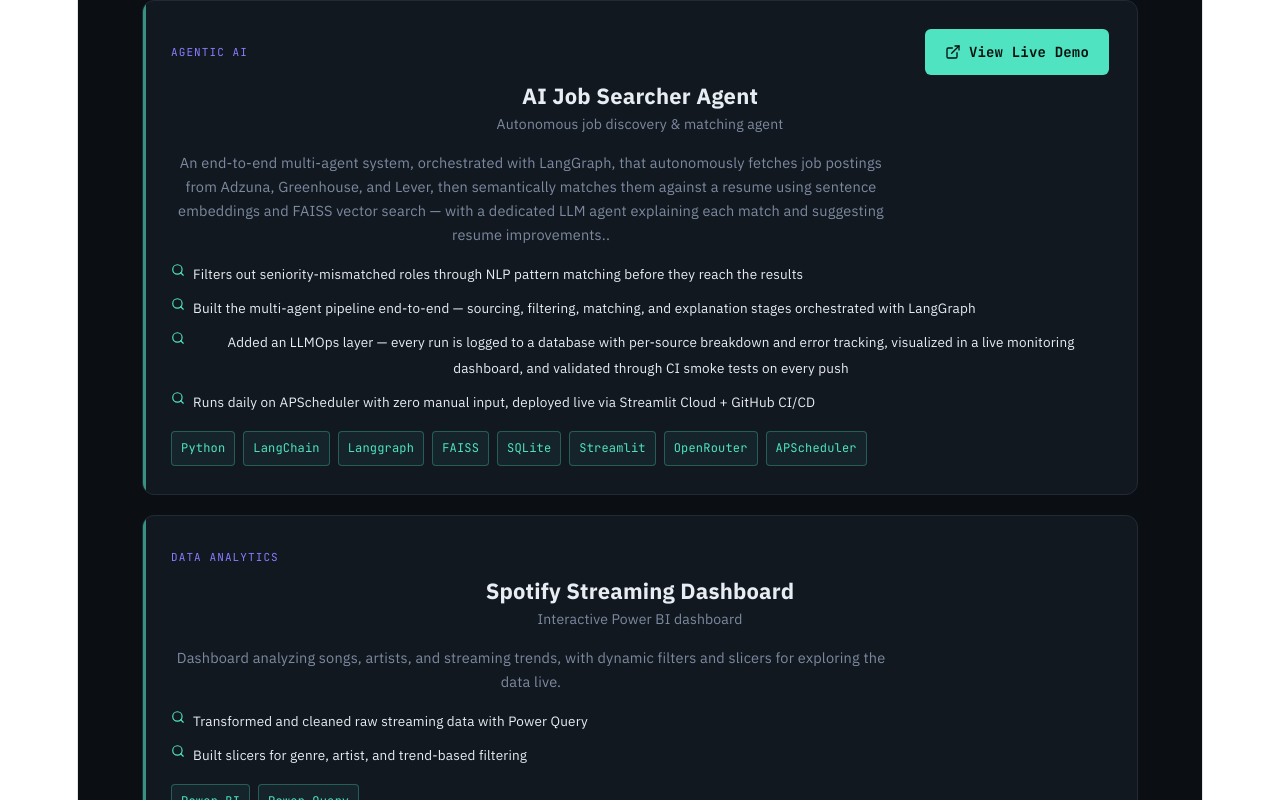
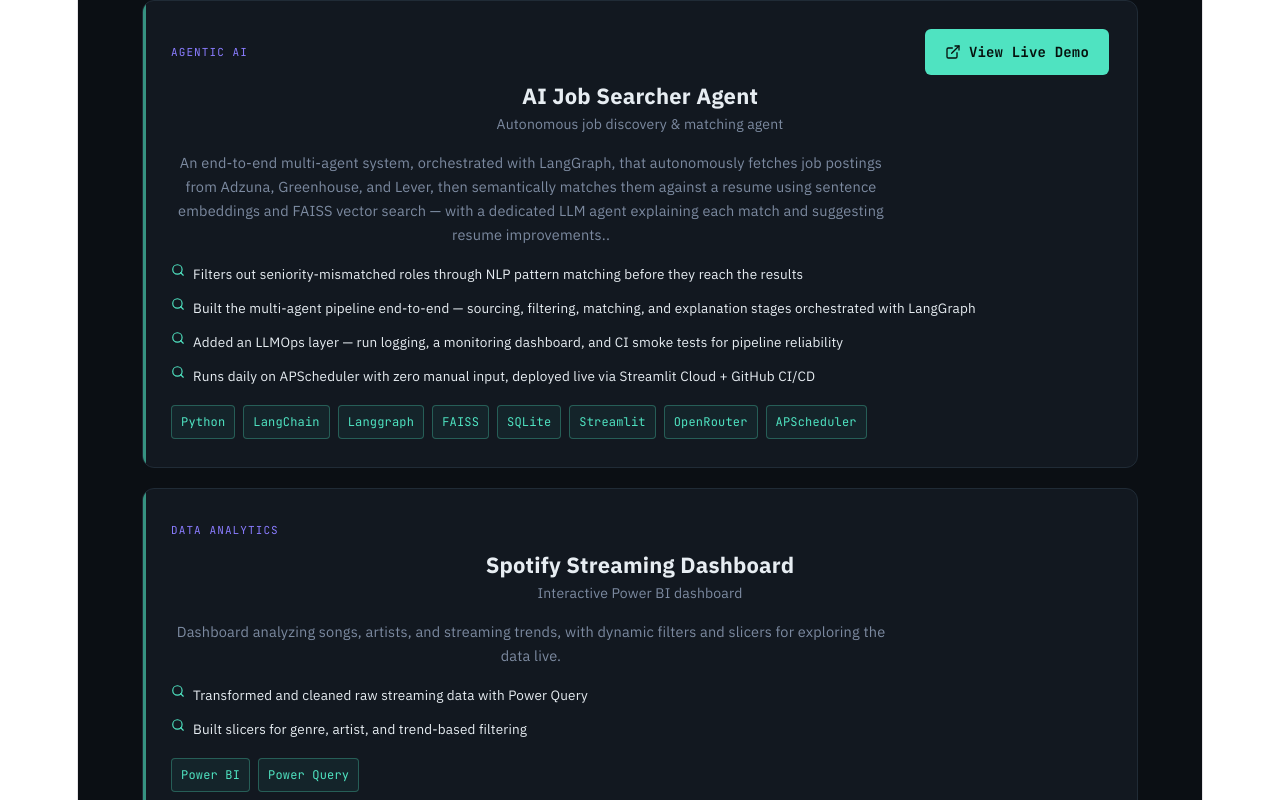
Before and after one commit to rruchitha460-sys/portfolio, a React (Vite) app: page / in a window 1280 px wide. Shown: the part 2579-3379 px from the top of the page. Built offline with nearby package versions, Linux system fonts and the light colour scheme.

Commit message:
Update App.jsx

```diff
--- a/src/App.jsx
+++ b/src/App.jsx
@@ -83,7 +83,7 @@
     points: [
       "Filters out seniority-mismatched roles through NLP pattern matching before they reach the results",
       "Built the multi-agent pipeline end-to-end — sourcing, filtering, matching, and explanation stages orchestrated with LangGraph",
-      "Added an LLMOps layer — every run is logged to a database with per-source breakdown and error tracking, visualized in a live monitoring dashboard, and validated through CI smoke tests on every push",
+      "Added an LLMOps layer — run logging, a monitoring dashboard, and CI smoke tests for pipeline reliability",
       "Runs daily on APScheduler with zero manual input, deployed live via Streamlit Cloud + GitHub CI/CD",
     ],
   },
```
